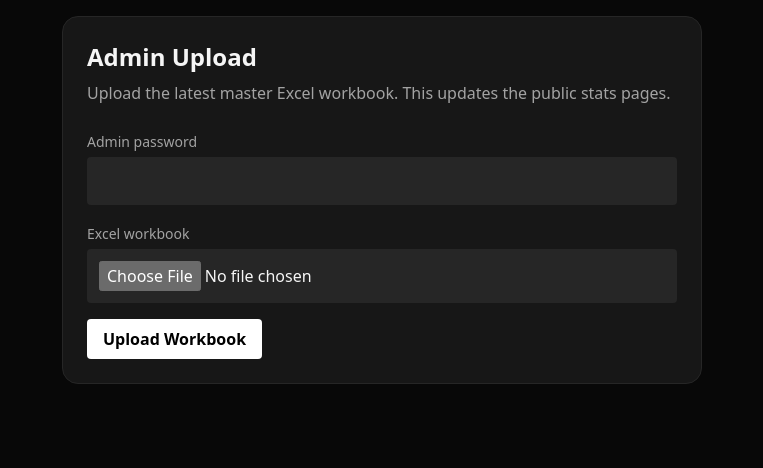
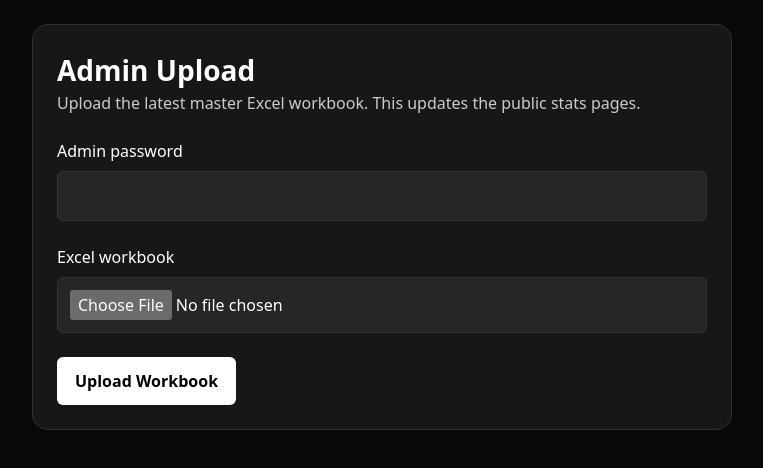
Before and after one commit to empirecornhole-art/cornhole-league-stats, a Next.js app: page /admin in a window 1280 px wide. Shown: the top 468 px of the page, without its empty margins (258-1021 px from the left). Built offline with nearby package versions, Linux system fonts and the light colour scheme.

Commit message:
Update page.tsx

```diff
--- a/app/admin/page.tsx
+++ b/app/admin/page.tsx
@@ -1,36 +1,106 @@
-'use client';
-import { useState } from 'react';
+"use client";
+
+import { useState } from "react";
 
 export default function AdminPage() {
-  const [password, setPassword] = useState('');
+  const [password, setPassword] = useState("");
   const [file, setFile] = useState<File | null>(null);
-  const [message, setMessage] = useState('');
-  const [loading, setLoading] = useState(false);
+  const [message, setMessage] = useState("");
+  const [uploading, setUploading] = useState(false);
 
-  async function submit(e: React.FormEvent) {
-    e.preventDefault();
-    if (!file) { setMessage('Choose an Excel workbook first.'); return; }
-    setLoading(true); setMessage('Uploading...');
-    const form = new FormData();
-    form.append('password', password);
-    form.append('file', file);
-    const res = await fetch('/api/upload', { method: 'POST', body: form });
-    const json = await res.json();
-    setLoading(false);
-    if (!res.ok) setMessage(json.error || 'Upload failed.');
-    else setMessage(`Upload complete. Seasons: ${json.summary.seasons}. Players: ${json.summary.players}.`);
+  async function handleUpload() {
+    setMessage("");
+
+    if (!password) {
+      setMessage("Enter the admin password.");
+      return;
+    }
+
+    if (!file) {
+      setMessage("Choose an Excel workbook first.");
+      return;
+    }
+
+    setUploading(true);
+    setMessage("Uploading...");
+
+    try {
+      const formData = new FormData();
+      formData.append("password", password);
+      formData.append("file", file);
+
+      const res = await fetch("/api/upload", {
+        method: "POST",
+        body: formData,
+      });
+
+      const text = await res.text();
+
+      let data: any = {};
+      try {
+        data = JSON.parse(text);
+      } catch {
+        data = { error: text };
+      }
+
+      if (!res.ok) {
+        setMessage(data.error || "Upload failed.");
+        return;
+      }
+
+      setMessage(
+        data.message ||
+          `Upload complete. File size: ${data.size || "unknown"} bytes.`
+      );
+    } catch (err: any) {
+      setMessage(err?.message || "Upload failed.");
+    } finally {
+      setUploading(false);
+    }
   }
 
-  return <main className="mx-auto max-w-2xl p-4">
-    <div className="rounded-2xl border border-neutral-800 bg-neutral-900 p-6">
-      <h1 className="text-2xl font-bold">Admin Upload</h1>
-      <p className="mt-2 text-neutral-400">Upload the latest master Excel workbook. This updates the public stats pages.</p>
-      <form onSubmit={submit} className="mt-6 space-y-4">
-        <div><label className="text-sm text-neutral-400">Admin password</label><input className="mt-1 w-full rounded bg-neutral-800 p-3" type="password" value={password} onChange={e=>setPassword(e.target.value)} /></div>
-        <div><label className="text-sm text-neutral-400">Excel workbook</label><input className="mt-1 w-full rounded bg-neutral-800 p-3" type="file" accept=".xlsx,.xls" onChange={e=>setFile(e.target.files?.[0] || null)} /></div>
-        <button disabled={loading} className="rounded bg-white px-4 py-2 font-semibold text-black disabled:opacity-50">{loading ? 'Uploading...' : 'Upload Workbook'}</button>
-      </form>
-      {message && <p className="mt-4 rounded bg-neutral-800 p-3">{message}</p>}
-    </div>
-  </main>;
+  return (
+    <main style={{ minHeight: "100vh", background: "#090909", color: "white", padding: 24 }}>
+      <section style={{ maxWidth: 700, margin: "0 auto", background: "#171717", border: "1px solid #333", borderRadius: 16, padding: 24 }}>
+        <h1 style={{ fontSize: 28, fontWeight: 700 }}>Admin Upload</h1>
+        <p style={{ color: "#ccc" }}>
+          Upload the latest master Excel workbook. This updates the public stats pages.
+        </p>
+
+        <label style={{ display: "block", marginTop: 24 }}>
+          Admin password
+          <input
+            type="password"
+            value={password}
+            onChange={(e) => setPassword(e.target.value)}
+            style={{ display: "block", width: "100%", marginTop: 8, padding: 12, background: "#262626", color: "white", border: "1px solid #333", borderRadius: 6 }}
+          />
+        </label>
+
+        <label style={{ display: "block", marginTop: 24 }}>
+          Excel workbook
+          <input
+            type="file"
+            accept=".xlsx,.xls"
+            onChange={(e) => setFile(e.target.files?.[0] || null)}
+            style={{ display: "block", width: "100%", marginTop: 8, padding: 12, background: "#262626", color: "white", border: "1px solid #333", borderRadius: 6 }}
+          />
+        </label>
+
+        <button
+          onClick={handleUpload}
+          disabled={uploading}
+          style={{ marginTop: 24, padding: "12px 18px", background: "white", color: "black", borderRadius: 6, fontWeight: 700, opacity: uploading ? 0.6 : 1 }}
+        >
+          {uploading ? "Uploading..." : "Upload Workbook"}
+        </button>
+
+        {message && (
+          <div style={{ marginTop: 18, background: "#262626", padding: 14, borderRadius: 6 }}>
+            {message}
+          </div>
+        )}
+      </section>
+    </main>
+  );
 }
```
